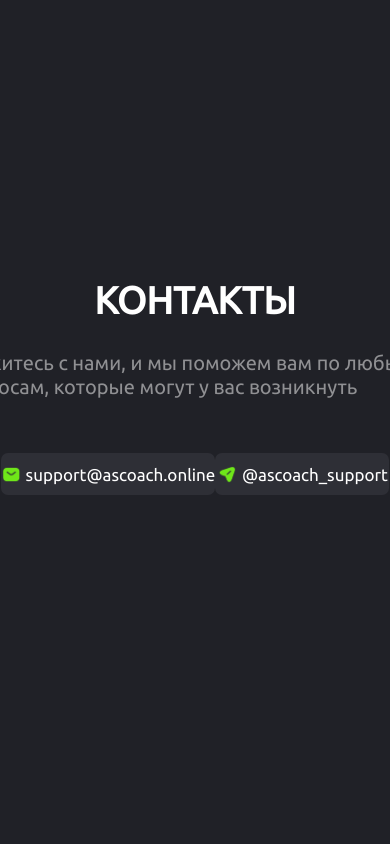
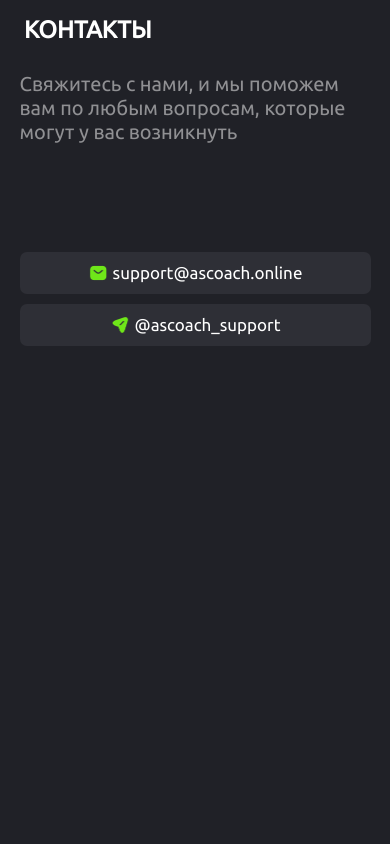
Before and after one commit to baydinvladislav/ascoach-landing-page, a Flask app: page /contact-us in a window 390 px wide; the page is wider, and only the part inside the window is pictured. Run offline with Flask 3, Linux system fonts and the light colour scheme.

Commit message:
contact us mobile adaptive

```diff
--- a/static/css/contact_us.css
+++ b/static/css/contact_us.css
@@ -58,3 +58,36 @@
     text-decoration: none;
     font-size: 17px;
 }
+
+@media (max-width: 767px) {
+    .body-contact-us {
+        flex-direction: column;
+        align-items: flex-start;
+        justify-content: flex-start;
+    }
+
+    #contact-us-title {
+        font-size: 24px;
+        margin-right: 55%;
+    }
+
+    #contact-us-description {
+        padding: 0 5% 0 5%;
+    }
+
+    .container-contact-us {
+        height: 100%;
+    }
+
+    .container-ways-to-contact{
+        padding-top: 20%;
+        flex-direction: column;
+        align-items: center;
+        width: 100%;
+    }
+
+    .way-button {
+        width: 90%;
+        margin-top: 10px;
+    }
+}
```
